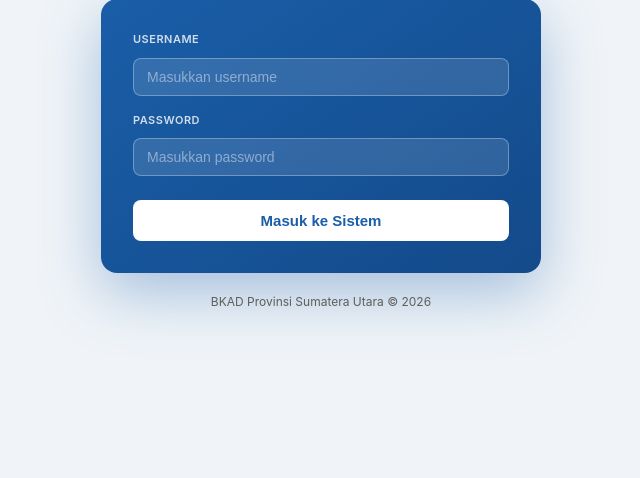
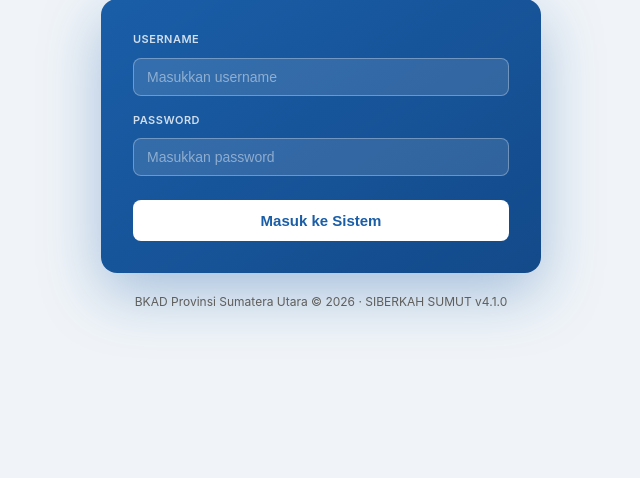
Before and after one commit to AriefHSya/siberkah-sumut, a CodeIgniter app: page /login in a window 1280 px wide. Shown: the part 322-800 px from the top of the page, without its empty margins (319-959 px from the left). Run offline with CodeIgniter, Linux system fonts and the light colour scheme; data comes from the database, SQL or seed files in the repository; some libraries are stand-ins or nearby versions.

Commit message:
Fix: konsistensi nomor versi aplikasi di login & landing page
Tampilkan $app_version dari config alih-alih versi hardcoded.

Co-Authored-By: Claude Sonnet 4.6 <noreply@anthropic.com>

```diff
--- a/application/views/auth/login.php
+++ b/application/views/auth/login.php
@@ -46,7 +46,7 @@
     <?= form_close() ?>
   </div>
   <div class="login-footer">
-    <p>BKAD Provinsi Sumatera Utara &copy; <?= date('Y') ?></p>
+    <p>BKAD Provinsi Sumatera Utara &copy; <?= date('Y') ?> &middot; SIBERKAH SUMUT v<?= htmlspecialchars($app_version) ?></p>
   </div>
 </div>
 </body>
--- a/application/views/landing/index.php
+++ b/application/views/landing/index.php
@@ -204,7 +204,7 @@ $has_kanan = (!empty($pejabat['sekda']->foto_path)          && file_exists(FCPAT
 
   <div class="landing-footer">
     &copy; <?= date('Y') ?> BKAD Provinsi Sumatera Utara
-    &nbsp;&middot;&nbsp; SIBERKAH SUMUT v2.0.0
+    &nbsp;&middot;&nbsp; SIBERKAH SUMUT v<?= htmlspecialchars($app_version) ?>
     <!-- &nbsp;&middot;&nbsp; SE Gubernur No. 900.1.1.3689 / 8 Mei 2026 -->
   </div>
 
```
